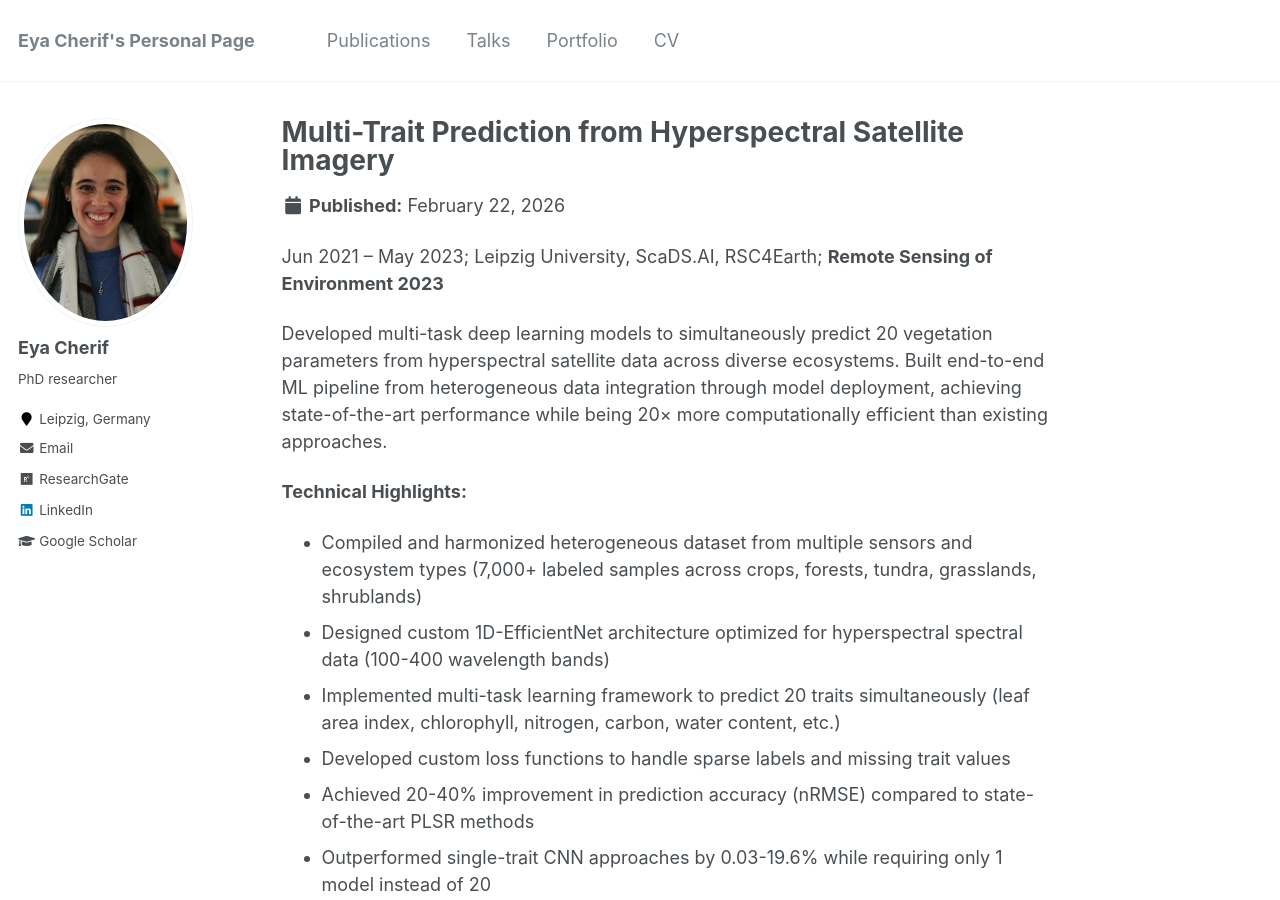
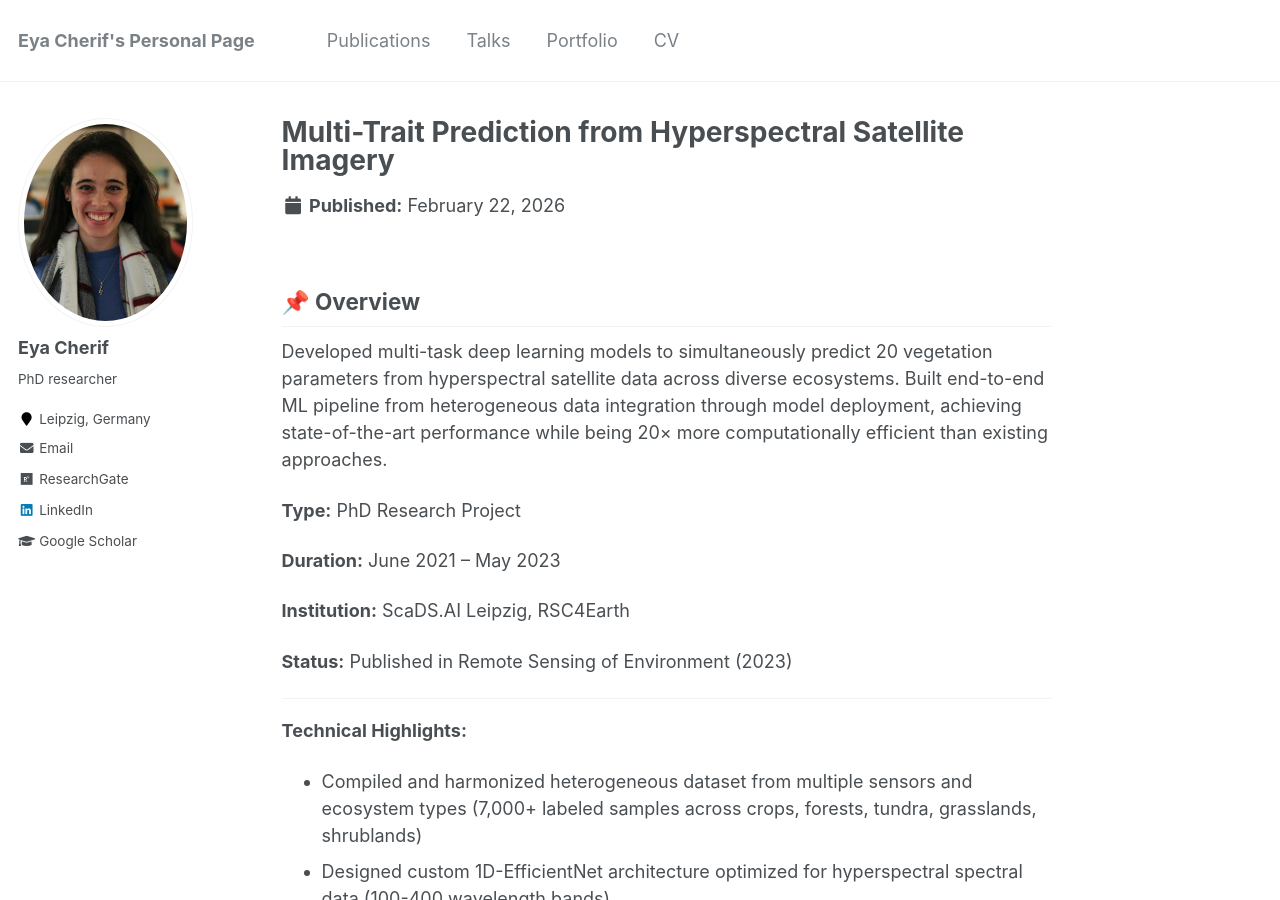
Before and after one commit to echerif18/echerif18.github.io, a Jekyll site: the page built from _portfolio/portfolio-3-multitrait.md, in a window 1280 px wide and 900 px high. Built offline with Jekyll 4.4.1, drawn with Linux system fonts in a browser that asks for light colours.

Commit message:
Update portfolio-3-multitrait.md

```diff
--- a/_portfolio/portfolio-3-multitrait.md
+++ b/_portfolio/portfolio-3-multitrait.md
@@ -3,9 +3,19 @@ title: "Multi-Trait Prediction from Hyperspectral Satellite Imagery"
 excerpt: "Jun 2021 – May 2023;    Leipzig University, ScaDS.AI, RSC4Earth;    **Remote Sensing of Environment 2023**"
 collection: portfolio
 ---
-Jun 2021 – May 2023;    Leipzig University, ScaDS.AI, RSC4Earth;    **Remote Sensing of Environment 2023**
+<!-- Jun 2021 – May 2023;    Leipzig University, ScaDS.AI, RSC4Earth;    **Remote Sensing of Environment 2023** -->
+## 📌 Overview
+Developed multi-task deep learning models to simultaneously predict 20 vegetation parameters from hyperspectral satellite data across diverse ecosystems. Built end-to-end ML pipeline from heterogeneous data integration through model deployment, achieving state-of-the-art performance while being 20× more computationally efficient than existing approaches.
 
-Developed multi-task deep learning models to simultaneously predict 20 vegetation parameters from hyperspectral satellite data across diverse ecosystems. Built end-to-end ML pipeline from heterogeneous data integration through model deployment, achieving state-of-the-art performance while being 20× more computationally efficient than existing approaches.
+**Type:** PhD Research Project
+
+**Duration:** June 2021 – May 2023
+
+**Institution:** ScaDS.AI Leipzig, RSC4Earth
+
+**Status:** Published in Remote Sensing of Environment (2023)
+
+---
 
 **Technical Highlights:**
 - Compiled and harmonized heterogeneous dataset from multiple sensors and ecosystem types (7,000+ labeled samples across crops, forests, tundra, grasslands, shrublands)
@@ -25,6 +35,7 @@ Developed multi-task deep learning models to simultaneously predict 20 vegetatio
 - **Applications:** Models ready for deployment on satellite missions (EnMAP, PRISMA) for large-scale vegetation monitoring
 
 **Key Results:**
+
 Multi-trait CNN models simultaneously predicted 20 vegetation properties from hyperspectral reflectance. The approach significantly outperformed both single-trait CNNs (nRMSE improvement: 0.027–19.61%) and state-of-the-art PLSR models (nRMSE improvement: 1.94–40.07%) across diverse vegetation types and sensor configurations. The multi-task approach proved both computationally more efficient (single model vs. 20 separate models) and more accurate by leveraging trait co-variation.
 
 **Links:**
```
